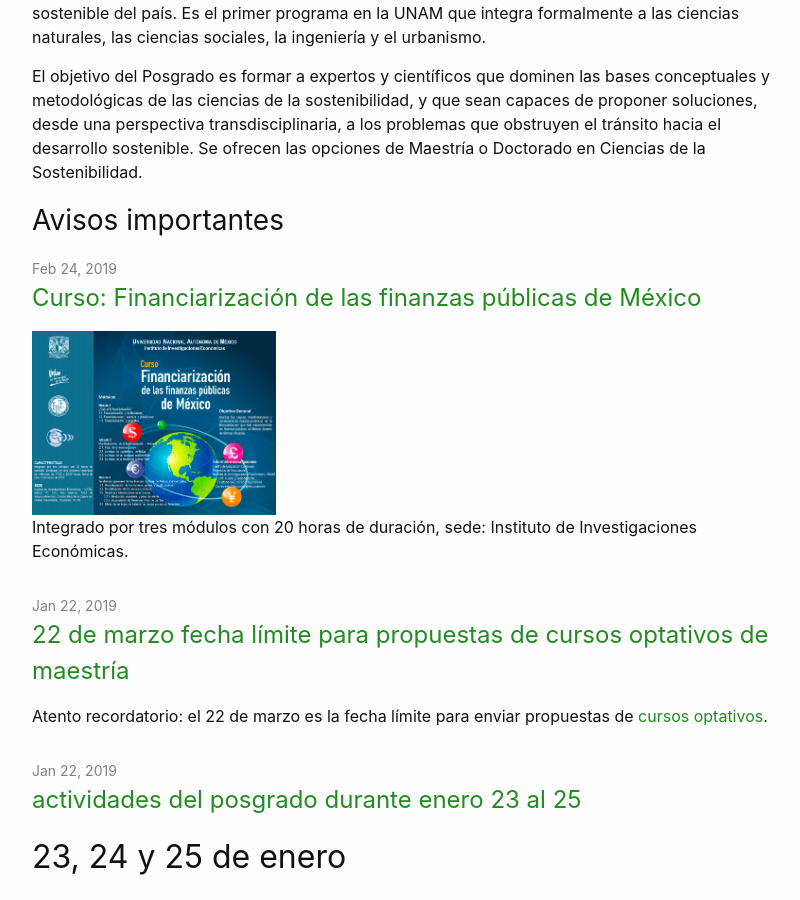
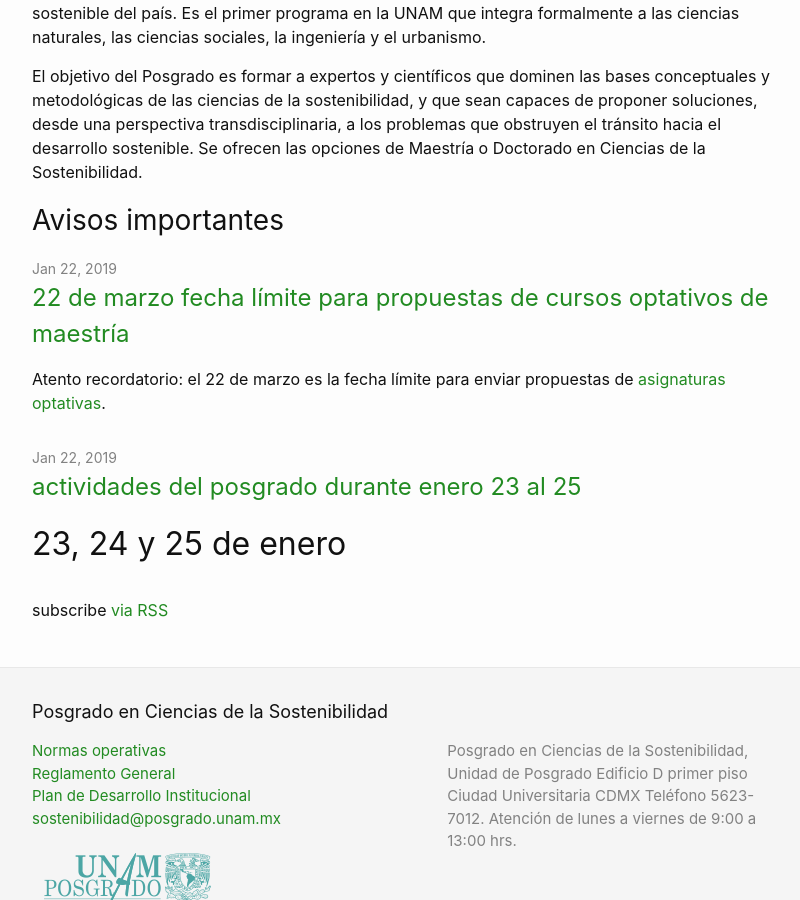
Before and after one commit to pcs-unam/pcs-unam.github.io, a Jekyll site: the page built from index.md, in a window 1280 px wide and 900 px high, scrolled down 245 px. Shown: the whole window, without its empty margins (238-1038 px from the left). Built offline with Jekyll 4.4.1, drawn with Linux system fonts in a browser that asks for light colours.

Commit message:
carteles promoverlos en lista de correo

```diff
--- a/_posts/2019-02-24-fecha-limite-cursos-optativos.md
+++ b/_posts/2019-02-24-fecha-limite-cursos-optativos.md
@@ -5,4 +5,4 @@
 categories: calendario
 ---
 
-Atento recordatorio: el 22 de marzo es la fecha límite para enviar propuestas de [cursos optativos](/maestria/cursos).
+Atento recordatorio: el 22 de marzo es la fecha límite para enviar propuestas de [asignaturas optativas](/academicos/convocatoria_cursos).
--- a/_posts/2019-02-24-financiarizacion.md
+++ /dev/null
@@ -1,11 +0,0 @@
----
-layout: post
-title:  "Curso: Financiarización de las finanzas públicas de México"
-date:   2019-02-24 20:37
-preview: /assets/carteles/financiarizacion.jpg
-categories: calendario
----
-
-Integrado por tres módulos con 20 horas de duración, sede: Instituto de Investigaciones Económicas.
-
-![Curso: Financiarización de las finanzas públicas de México](/assets/carteles/financiarizacion.jpg)
```
Also changed, not shown: assets/carteles/financiarizacion.jpg (deleted).
